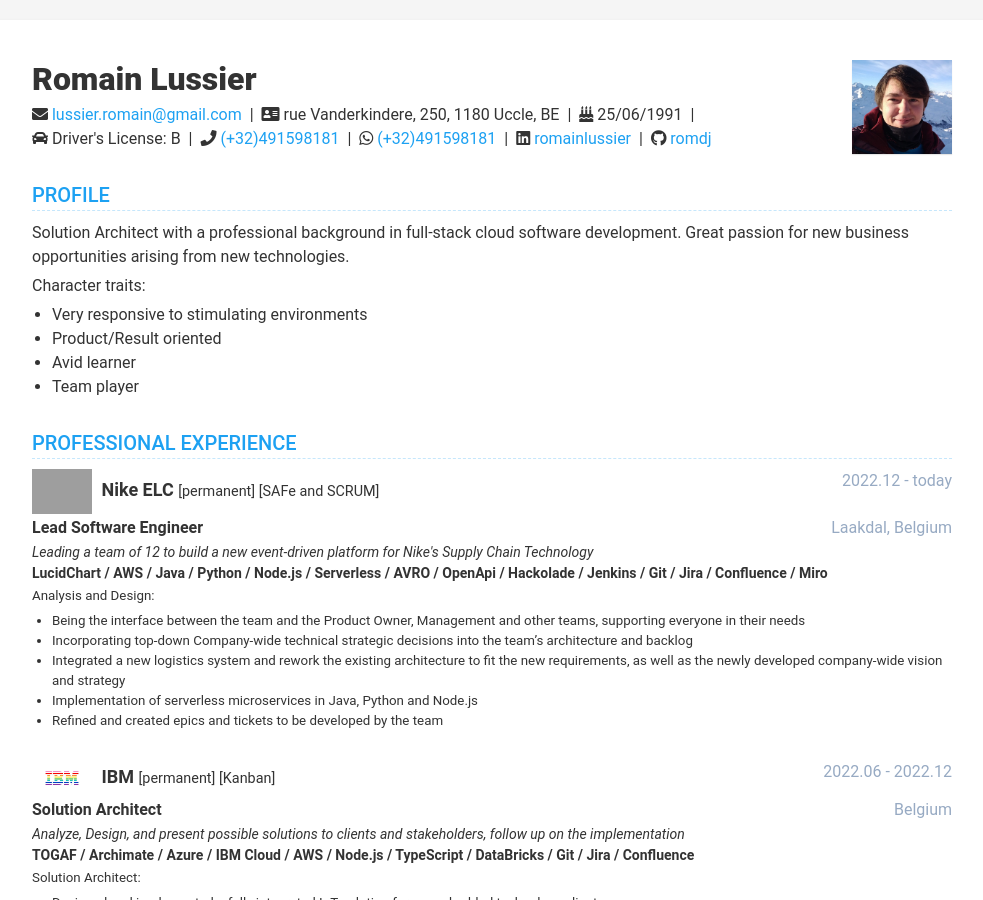
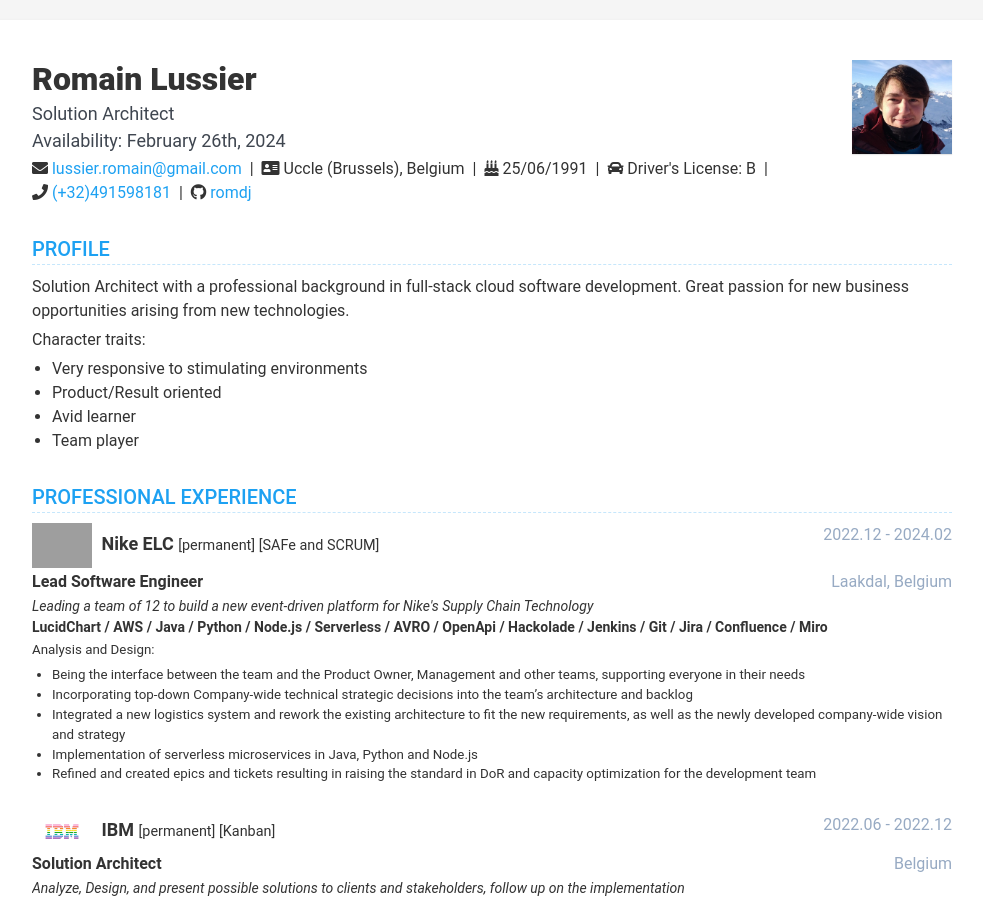
Before and after one commit to romdj/romdj.github.io, a Jekyll site: the page built from index.html, in a window 1280 px wide and 900 px high. Shown: the whole window, without its empty margins (148-1131 px from the left). Built offline with Jekyll 4.4.1, drawn with Linux system fonts in a browser that asks for light colours; nearby versions of some CDN libraries; some of the changed text lies outside the part shown; grey boxes are pictures that could not be loaded.

Commit message:
Updated data
Added field and relevance for 2024

```diff
--- a/_data/data.yml
+++ b/_data/data.yml
@@ -1,8 +1,9 @@
 intro:
   name: Romain Lussier
-  # title: Solution Architect
-  # availability: 'October 19th, 2020'
-  # contractType: freelance
+  title: Solution Architect
+  availability: 'February 26th, 2024'
+  contractType: freelance
+  vatNumber: BE1003780744
   avatar:
     display: true
     path: pp2.jpeg
@@ -10,7 +11,8 @@
 contact:
   address:
     display: true
-    title: rue Vanderkindere, 250, 1180 Uccle, BE
+    title: Uccle (Brussels), Belgium
+ # title: rue Vanderkindere, 250, 1180 Uccle, BE
   birthdate:
     display: true
     title: 25/06/1991
@@ -28,13 +30,13 @@
     display: true
     title: (+32)491598181
   whatsapp:
-    display: true
+    display: false
     title: (+32)491598181
   website:
     display: false
     title: romdj.xyz
   linkedin:
-    display: true
+    display: false
     title: romainlussier
   github:
     display: true
@@ -69,15 +71,12 @@
   title: Interests
   items:
     - item: Hackathons & Startup weekends
-      link:
-    - item: AR/VR
-      link:
     - item: "Sports: Triathlon, Ski, Cycling, Ice Hockey, Tennis"
-      link:
+    - item: Barista & Coffee tasting, roasting
     - item: Cooking
-      link:
     - item: Investment
       link:
+    - item: Photography
 
 profile:
   display: true
@@ -127,7 +126,7 @@
         - ' / Confluence'
         - ' / Miro'
       management: SAFe and SCRUM
-      time: 2022.12 - today
+      time: 2022.12 - 2024.02
       company: Nike ELC
       logo: nike-swoosh-logo-paint-cropped.png
       rdescription: Leading a team of 12 to build a new event-driven platform for Nike's Supply Chain Technology
@@ -140,7 +139,7 @@
           - Incorporating top-down Company-wide technical strategic decisions into the team's architecture and backlog
           - Integrated a new logistics system and rework the existing architecture to fit the new requirements, as well as the newly developed company-wide vision and strategy
           - Implementation of serverless microservices in Java, Python and Node.js
-          - Refined and created epics and tickets to be developed by the team
+          - Refined and created epics and tickets resulting in raising the standard in DoR and capacity optimization for the development team
 
     - role: Solution Architect
       technologies:
```
